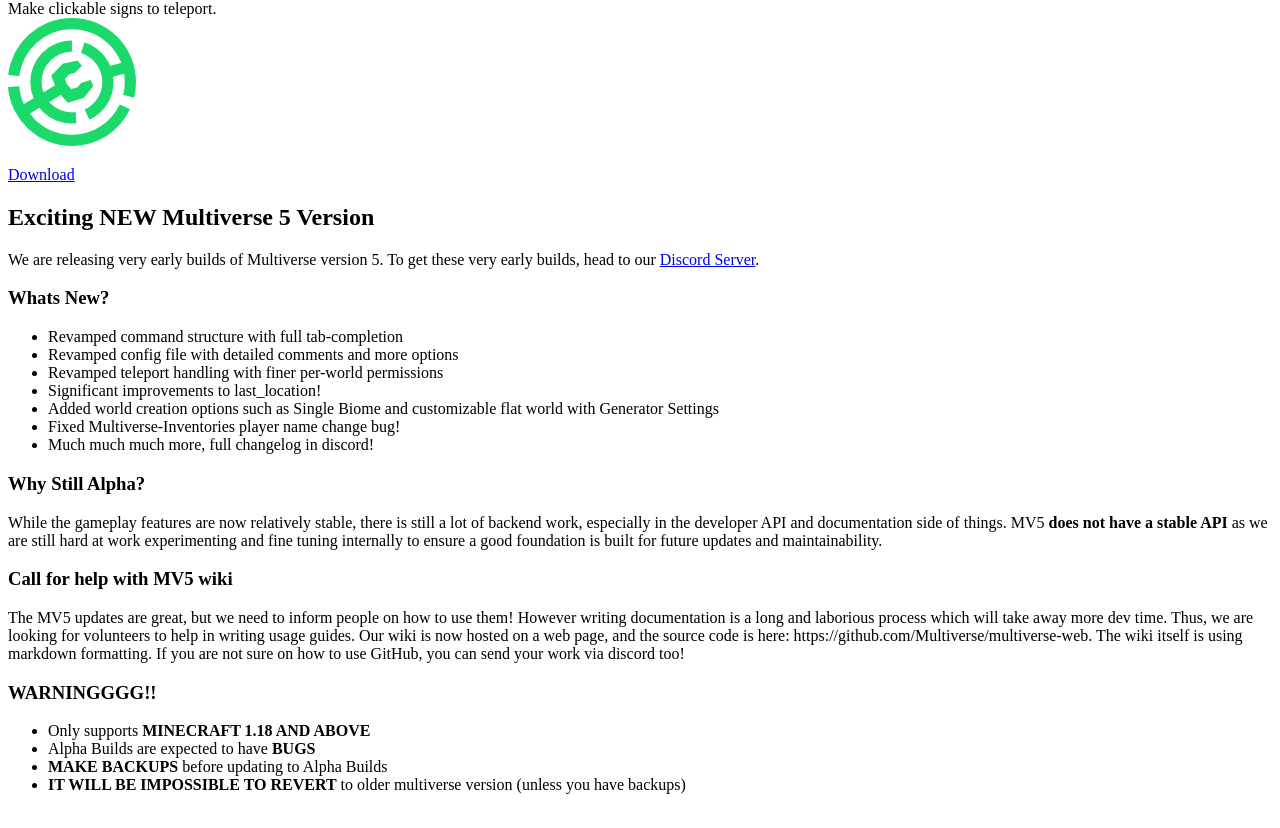
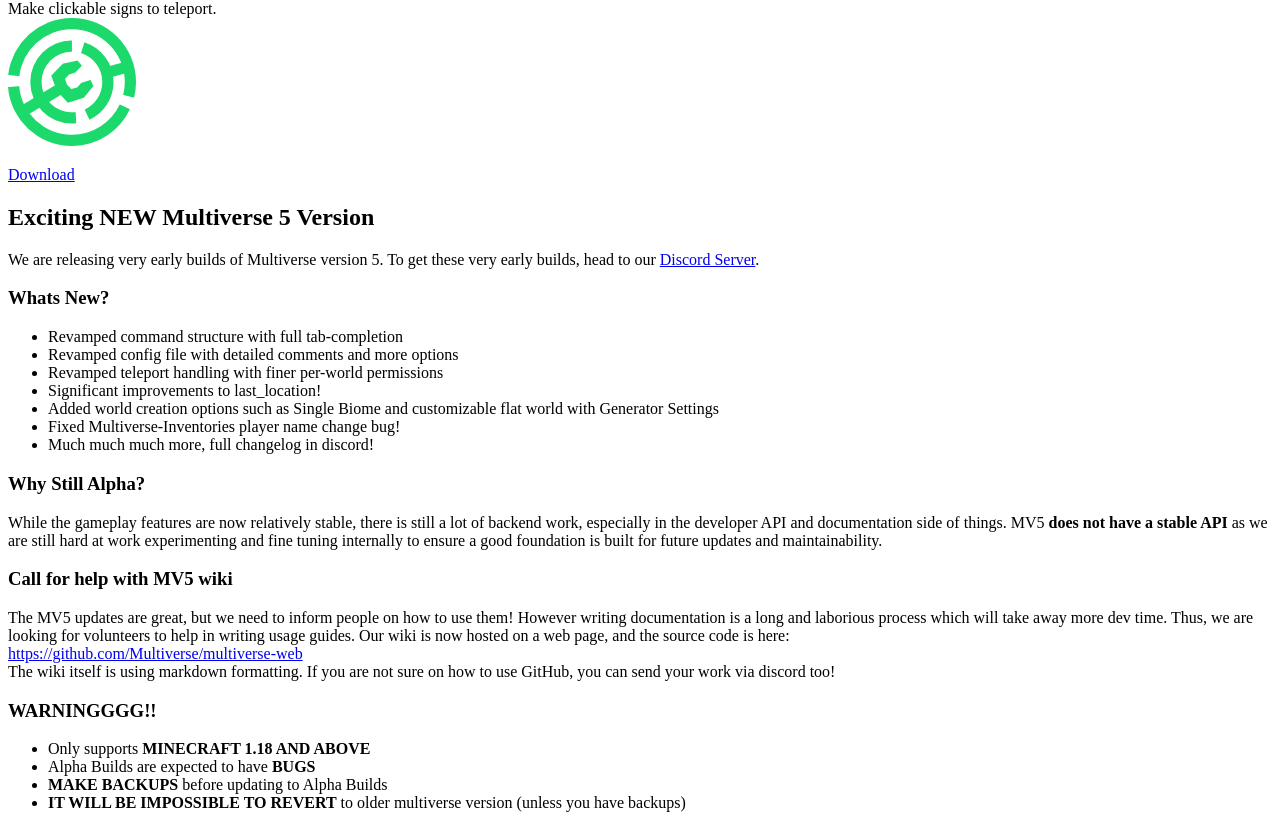
Before and after one commit to Multiverse/multiverse-web, a SvelteKit app: page /download/plugins in a window 1280 px wide. Shown: the part 1140-1968 px from the top of the page. Built offline with nearby package versions, Linux system fonts and the light colour scheme.

Commit message:
Improve a tag formating

```diff
--- a/src/routes/download/plugins/+page.svelte
+++ b/src/routes/download/plugins/+page.svelte
@@ -82,7 +82,7 @@
     <h2>Exciting NEW Multiverse 5 Version</h2>
     <p class="text-gray-500">
       We are releasing very early builds of Multiverse version 5. To get these very early builds, head to our
-      <a href="https://discord.gg/NZtfKky" class="underline text-gray-400">Discord Server</a>.
+      <a href="https://discord.gg/NZtfKky" class="svp-gradient-text underline" target="_blank">Discord Server</a>.
     </p>
     <h3>Whats New?</h3>
     <ul class="list-disc pl-5 space-y-2">
@@ -101,7 +101,10 @@
     <h3>Call for help with MV5 wiki</h3>
     <p class="text-gray-500">
       The MV5 updates are great, but we need to inform people on how to use them! However writing documentation is a long and laborious process which will take away more dev time.
-      Thus, we are looking for volunteers to help in writing usage guides. Our wiki is now hosted on a web page, and the source code is here: https://github.com/Multiverse/multiverse-web.
+      Thus, we are looking for volunteers to help in writing usage guides. Our wiki is now hosted on a web page, and the source code is here:
+      <br />
+      <a href="https://github.com/Multiverse/multiverse-web" class="svp-gradient-text underline" target="_blank">https://github.com/Multiverse/multiverse-web</a>
+      <br />
       The wiki itself is using markdown formatting. If you are not sure on how to use GitHub, you can send your work via discord too!
     </p>
     <h3 class="text-red-500">WARNINGGGG!!</h3>
```
